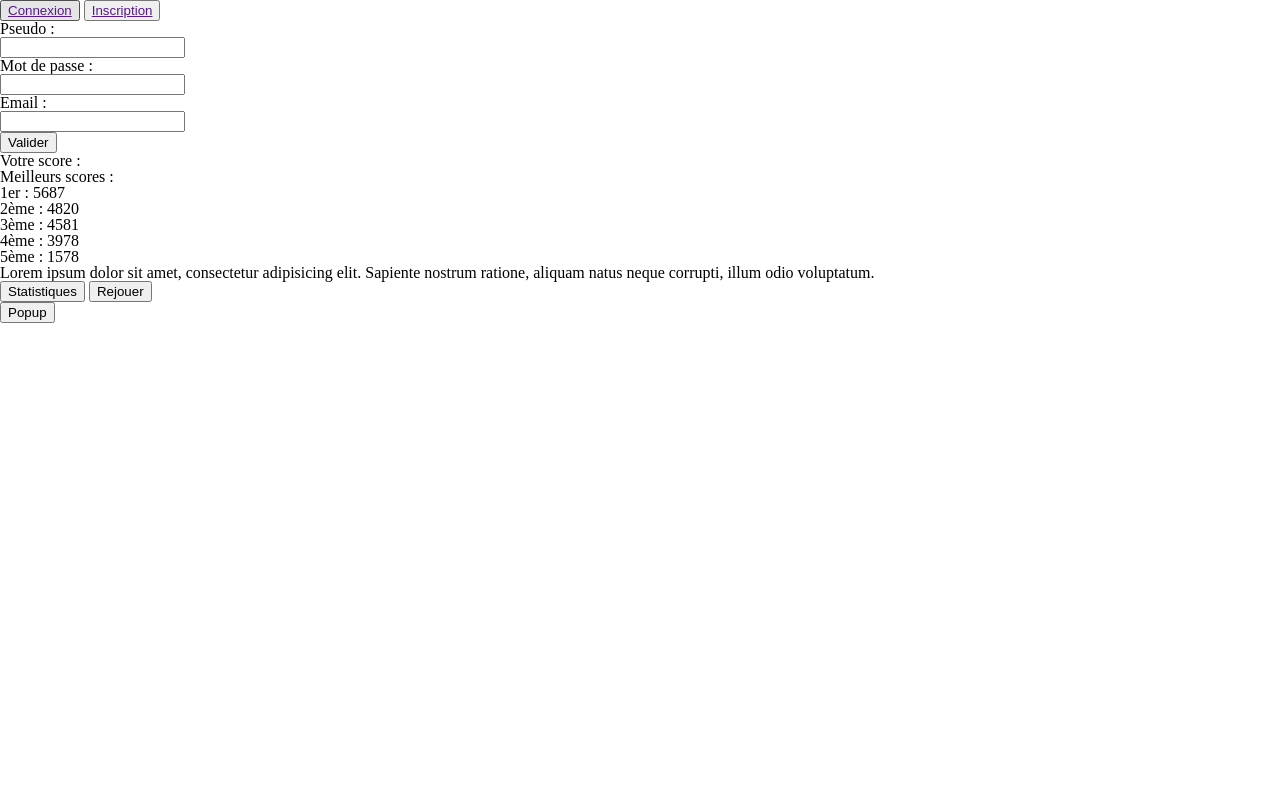
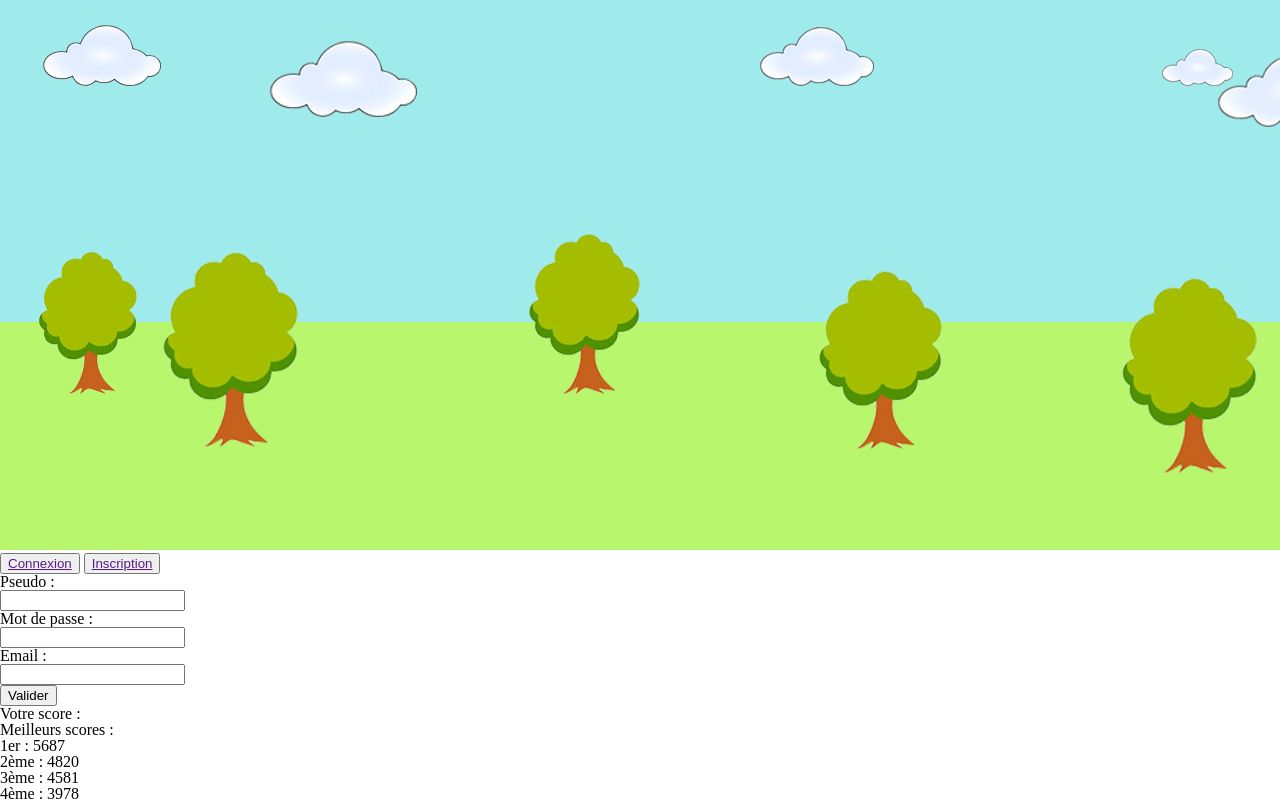
Before and after one commit to SebGazeau/cefiiPlane, a PHP site: page / in a window 1280 px wide; the page is wider, and only the part inside the window is pictured. Shown: the top 801 px of that part. Before the commit the page ends 323 px from the top of that part, so only its background shows below. Run offline with PHP 8.4, Linux system fonts and the light colour scheme.

Commit message:
ajout font game

```diff
--- a/css/style.css
+++ b/css/style.css
@@ -8,3 +8,10 @@
     margin: auto;
 
 }
+html{
+    width: 100%;
+}
+section {
+    width: 100%;
+    height: auto;
+}
--- a/index.html
+++ b/index.html
@@ -18,6 +18,7 @@
 
     <div>
         <section>
+           <img src="img/fond.jpg" alt="">
             <!--zone jeu-->
         </section>
 <!------ PopUp formulaire inscription/connnexion ------>
```
Also changed, not shown: img/fond.jpg (added).
